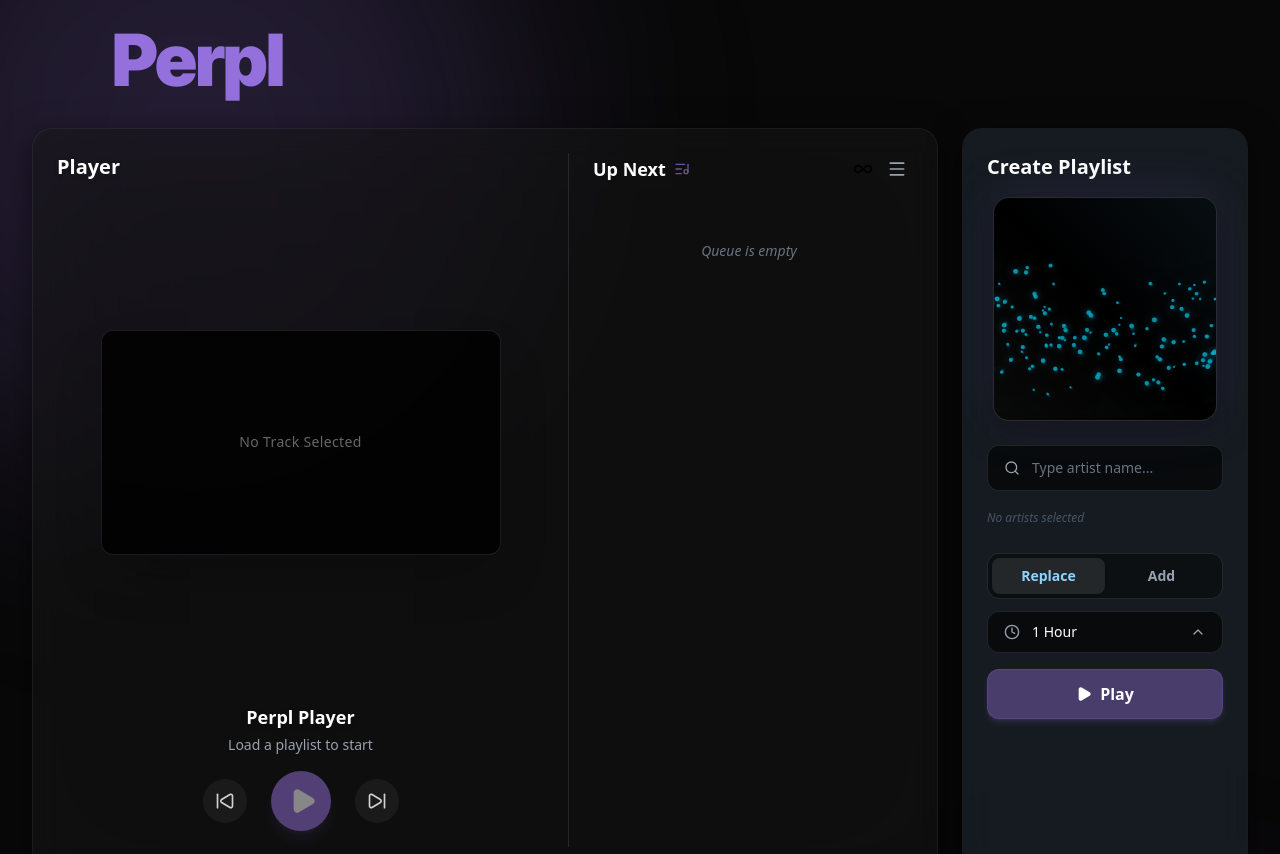
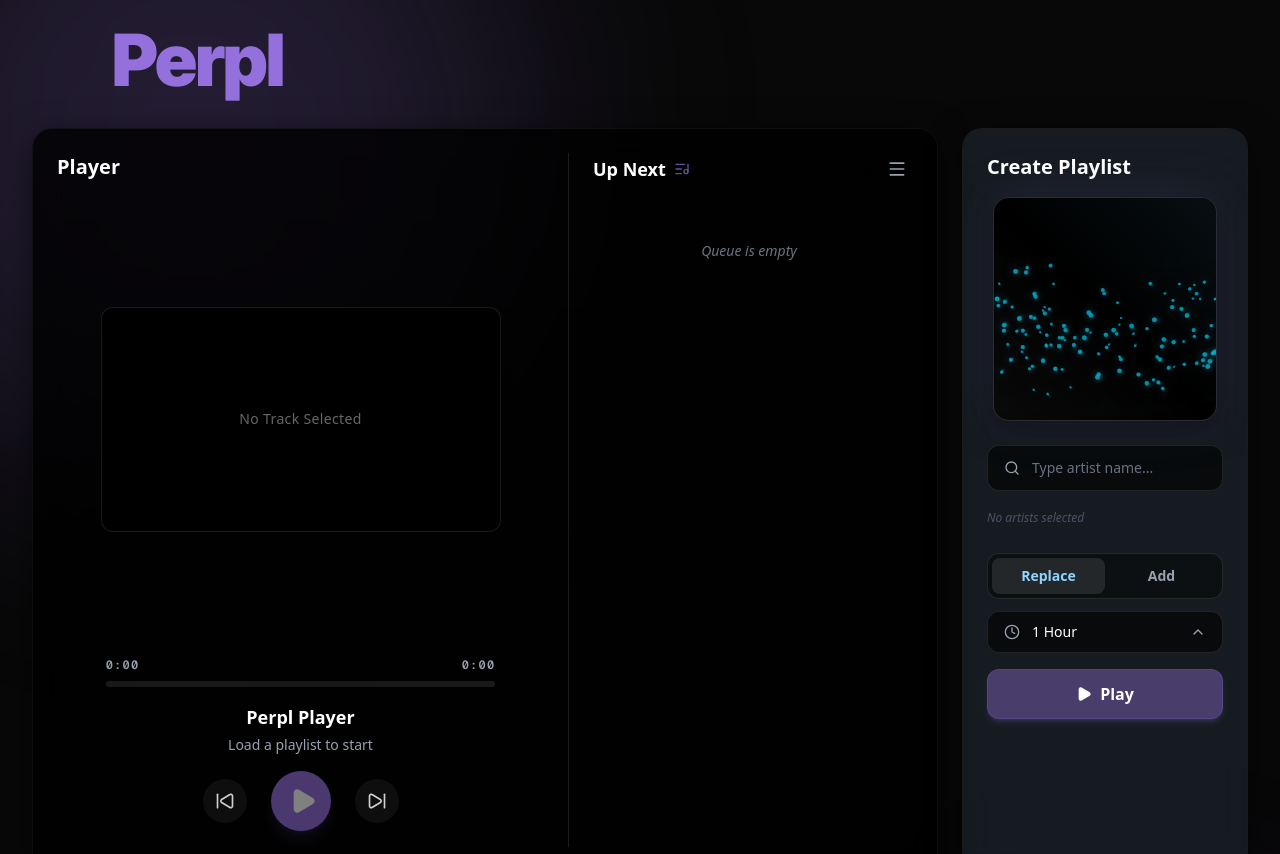
Before and after one commit to Ichi5102/perpl, a Next.js app: page / in a window 1280 px wide. Shown: the top 854 px of the page. Built offline with nearby package versions, Linux system fonts and the light colour scheme.

Commit message:
perf: optimize React renders and CSS filters to reduce CPU/GPU load

```diff
--- a/src/components/dashboard/PlayerTile.tsx
+++ b/src/components/dashboard/PlayerTile.tsx
@@ -1,12 +1,13 @@
 "use client";
 
 import { useEffect, useRef, useState } from "react";
-import { Play, Pause, SkipBack, SkipForward, ListMusic, MoreVertical, Volume2, VolumeX, Infinity, Trash2, Shuffle, Menu, History } from "lucide-react";
+import { Play, Pause, SkipBack, SkipForward, ListMusic, Infinity, Trash2, Shuffle, Menu } from "lucide-react";
 import YouTube, { YouTubeProps } from "react-youtube";
 import axios from "axios";
-import { usePlayerStore, Track, PlaylistHistoryItem } from "@/store/usePlayerStore";
+import { usePlayerStore, Track } from "@/store/usePlayerStore";
 import { useSettingsStore } from "@/store/useSettingsStore";
 import { getTranslations } from "@/i18n";
+import { ProgressBar } from "./ProgressBar";
 
 export function PlayerTile() {
     const {
@@ -20,9 +21,6 @@
         prevTrack,
         clearQueue,
         shuffleQueue,
-        playlistHistory,
-        setCurrentTrack,
-        setQueue,
         triggerCreatorReset,
         skipToTrack
     } = usePlayerStore();
@@ -33,11 +31,6 @@
     const [player, setPlayer] = useState<any>(null);
     const [isPlayerReady, setIsPlayerReady] = useState(false);
     const [isMenuOpen, setIsMenuOpen] = useState(false);
-
-    // Progress bar state
-    const [currentTime, setCurrentTime] = useState(0);
-    const [duration, setDuration] = useState(0);
-    const [isSeeking, setIsSeeking] = useState(false);
 
     // Infinite fetching state
     const [isFetchingInfinite, setIsFetchingInfinite] = useState(false);
@@ -109,35 +102,6 @@
                     event.target.playVideo();
                 }
             } catch (err) { }
-        }
-    };
-
-    // Progress bar polling
-    useEffect(() => {
-        let interval: NodeJS.Timeout;
-        if (isPlaying && player && isPlayerReady && !isSeeking) {
-            interval = setInterval(async () => {
-                try {
-                    if (typeof player.getCurrentTime === 'function') {
-                        const current = await player.getCurrentTime();
-                        const dur = await player.getDuration();
-                        setCurrentTime(current || 0);
-                        setDuration(dur || 0);
-                    }
-                } catch (e) {
-                    // ignore
-                }
-            }, 1000);
-        }
-        return () => clearInterval(interval);
-    }, [isPlaying, player, isPlayerReady, isSeeking]);
-
-    // Handle seeking
-    const handleSeek = (e: React.ChangeEvent<HTMLInputElement>) => {
-        const time = parseFloat(e.target.value);
-        setCurrentTime(time);
-        if (player && typeof player.seekTo === 'function') {
-            player.seekTo(time, true);
         }
     };
 
@@ -261,12 +225,14 @@
     const bgImage = currentTrack?.thumbnailUrl ? `url("${currentTrack.thumbnailUrl}")` : 'none';
 
     return (
-        <div className="glass-tile w-full h-full p-6 relative overflow-hidden group hover:border-accent/50 transition-colors duration-300 flex flex-col md:flex-row gap-6">
-            {/* Background with strong blur (simulated thumbnail from current track) */}
+        <div className="glass-tile w-full h-full p-6 relative overflow-hidden group hover:border-accent/50 transition-colors duration-300 flex flex-col md:flex-row gap-6 bg-black/80">
+            {/* Lightweight Background Overlay */}
             <div
-                className="absolute inset-0 bg-cover bg-center opacity-40 blur-3xl saturate-[2] brightness-125 z-0 transition-all duration-1000 bg-black mix-blend-screen"
-                style={{ backgroundImage: bgImage }}
-            ></div>
+                className="absolute inset-0 bg-cover bg-center opacity-30 transition-opacity duration-1000 z-0"
+                style={{ backgroundImage: bgImage, filter: "blur(20px)" }}
+            >
+                <div className="absolute inset-0 bg-gradient-to-t from-black via-black/80 to-transparent"></div>
+            </div>
 
             {/* Left: Player Section */}
             <div className="relative z-10 flex flex-col h-full flex-1 md:border-r border-white/10 md:pr-6">
@@ -302,38 +268,7 @@
 
                 {/* Controls */}
                 <div className="flex flex-col items-center justify-center mt-auto pb-4 gap-4 w-full">
-                    {/* Progress Bar */}
-                    {currentTrack && (
-                        <div className="w-full max-w-[90%] flex items-center gap-3 text-[10px] text-gray-400 font-mono mt-2">
-                            <span>{Math.floor(currentTime / 60)}:{(Math.floor(currentTime % 60)).toString().padStart(2, '0')}</span>
-                            <div className="relative flex-1 h-3 group/slider cursor-pointer flex items-center">
-                                <input
-                                    type="range"
-                                    min="0"
-                                    max={duration || 100}
-                                    value={currentTime}
-                                    onChange={handleSeek}
-                                    onMouseDown={() => setIsSeeking(true)}
-                                    onMouseUp={() => setIsSeeking(false)}
-                                    onTouchStart={() => setIsSeeking(true)}
-                                    onTouchEnd={() => setIsSeeking(false)}
-                                    className="absolute w-full h-full opacity-0 cursor-pointer z-20"
-                                />
-                                <div className="w-full h-1 bg-white/30 rounded-full relative">
-                                    <div
-                                        className="h-full bg-accent group-hover/slider:bg-accent-foreground transition-colors rounded-full"
-                                        style={{ width: duration ? `${(currentTime / duration) * 100}%` : '0%' }}
-                                    />
-                                    {/* Circular Thumb */}
-                                    <div
-                                        className="w-3 h-3 bg-white rounded-full absolute top-1/2 -translate-y-1/2 -translate-x-1.5 shadow-sm pointer-events-none transition-transform group-hover/slider:scale-125"
-                                        style={{ left: duration ? `${(currentTime / duration) * 100}%` : '0%' }}
-                                    ></div>
-                                </div>
-                            </div>
-                            <span>{Math.floor(duration / 60)}:{(Math.floor(duration % 60)).toString().padStart(2, '0')}</span>
-                        </div>
-                    )}
+                    <ProgressBar player={player} isPlayerReady={isPlayerReady} isPlaying={isPlaying} />
 
                     <div className="flex flex-col items-center gap-1 text-center max-w-[90%]">
                         <h3 className="text-white font-semibold text-lg drop-shadow-md line-clamp-1 w-full" title={currentTrack?.title || tr.playerFallbackTitle}>
--- /dev/null
+++ b/src/components/dashboard/ProgressBar.tsx
@@ -0,0 +1,93 @@
+import React, { useState, useEffect } from 'react';
+
+// Format seconds into mm:ss
+const formatTime = (time: number) => {
+    if (!time || isNaN(time)) return "0:00";
+    const minutes = Math.floor(time / 60);
+    const seconds = Math.floor(time % 60);
+    return `${minutes}:${seconds.toString().padStart(2, "0")}`;
+};
+
+interface ProgressBarProps {
+    player: any;
+    isPlayerReady: boolean;
+    isPlaying: boolean;
+}
+
+export function ProgressBar({ player, isPlayerReady, isPlaying }: ProgressBarProps) {
+    const [currentTime, setCurrentTime] = useState(0);
+    const [duration, setDuration] = useState(0);
+    const [isSeeking, setIsSeeking] = useState(false);
+
+    // Polling interval for progress bar
+    useEffect(() => {
+        let interval: NodeJS.Timeout;
+        if (isPlaying && player && isPlayerReady && !isSeeking) {
+            // Using a slightly lower interval length (500ms instead of 1000) for smoother updates,
+            // while keeping the re-renders completely isolated to this tiny component
+            interval = setInterval(async () => {
+                try {
+                    if (typeof player.getCurrentTime === 'function') {
+                        const current = await player.getCurrentTime();
+                        const dur = await player.getDuration();
+                        setCurrentTime(current || 0);
+                        setDuration(dur || 0);
+                    }
+                } catch (e) {
+                    // ignore
+                }
+            }, 500);
+        }
+        return () => clearInterval(interval);
+    }, [isPlaying, player, isPlayerReady, isSeeking]);
+
+    // Handle seeking
+    const handleSeek = (e: React.ChangeEvent<HTMLInputElement>) => {
+        const time = parseFloat(e.target.value);
+        setCurrentTime(time);
+        if (player && typeof player.seekTo === 'function') {
+            player.seekTo(time, true);
+        }
+    };
+
+    const progressPercentage = duration > 0 ? (currentTime / duration) * 100 : 0;
+
+    return (
+        <div className="w-full max-w-[80%] flex flex-col items-center gap-2">
+            <div className="flex justify-between w-full text-xs font-semibold text-gray-400 font-mono tracking-widest overflow-hidden h-4">
+                <span className="w-12 text-left">{formatTime(currentTime)}</span>
+                <span className="w-12 text-right">{formatTime(duration)}</span>
+            </div>
+            <div className="w-full relative group/slider">
+                {/* Custom Range Slider Core */}
+                <input
+                    type="range"
+                    min="0"
+                    max={duration || 100}
+                    value={currentTime}
+                    onChange={handleSeek}
+                    onMouseDown={() => setIsSeeking(true)}
+                    onMouseUp={() => setIsSeeking(false)}
+                    onTouchStart={() => setIsSeeking(true)}
+                    onTouchEnd={() => setIsSeeking(false)}
+                    className="absolute inset-0 w-full h-full opacity-0 z-10 cursor-pointer"
+                />
+
+                {/* Visual Track */}
+                <div className="w-full h-1.5 bg-white/10 rounded-full overflow-hidden shadow-inner flex relative">
+                    {/* Fill */}
+                    <div
+                        className="h-full bg-accent rounded-full transition-all duration-300 ease-linear shadow-[0_0_10px_rgba(147,112,219,0.5)]"
+                        style={{ width: `${progressPercentage}%` }}
+                    />
+
+                    {/* Handle visualization */}
+                    <div
+                        className="absolute h-3 w-3 bg-white rounded-full top-1/2 -translate-y-1/2 -ml-1.5 shadow-md shadow-black/50 opacity-0 group-hover/slider:opacity-100 transition-opacity"
+                        style={{ left: `${progressPercentage}%` }}
+                    />
+                </div>
+            </div>
+        </div>
+    );
+}
```
Also changed, not shown: .scripts/profile.js (added), 1 other file (tests, documents, lock files or other folders).
